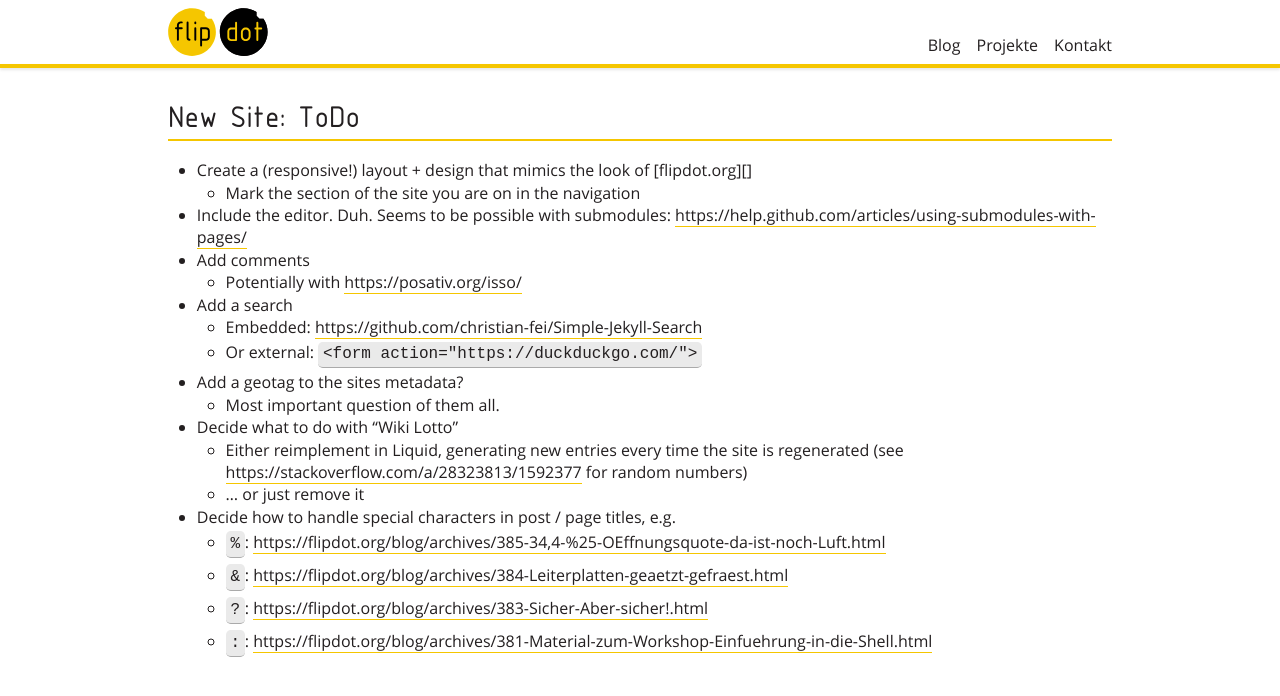
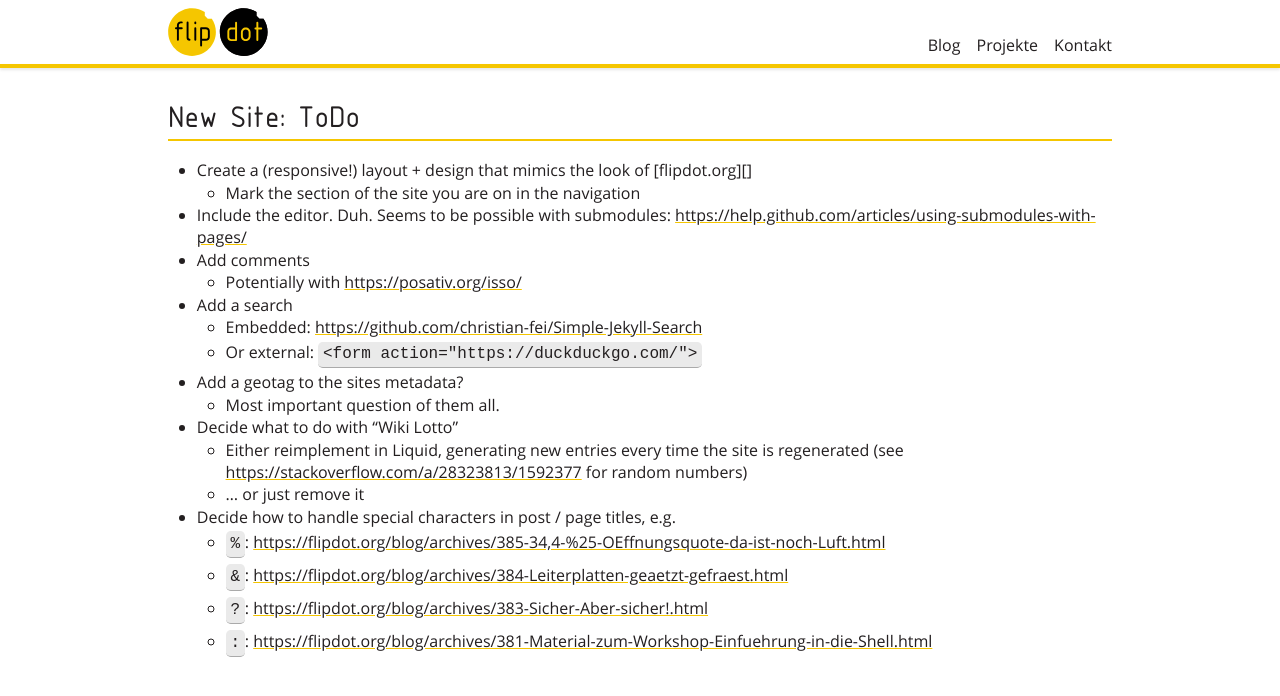
Before and after one commit to flipdot-faded/flipdot.github.io, a Jekyll site: the page built from new-site-todo/index.md, in a window 1280 px wide. Shown: the top 696 px of the page. Built offline with Jekyll 4.4.1, drawn with Linux system fonts in a browser that asks for light colours.

Commit message:
Today I learned about text-decoration-color

```diff
--- a/_sass/base.scss
+++ b/_sass/base.scss
@@ -51,6 +51,9 @@
     // Get rid of default link colorization
     color: inherit;
 
+    // Yellow underline
+    text-decoration-color: $flipdot-yellow;
+
     transition: color .1s;
 }
 
--- a/_sass/content.scss
+++ b/_sass/content.scss
@@ -5,17 +5,6 @@
 
     h1 {
         border-bottom: 2px solid $flipdot-yellow;
-    }
-
-    a {
-        text-decoration: none;
-        border-bottom: 1px solid $flipdot-yellow;
-    }
-
-    h1, h2, h3, h4, h5, h6 {
-        a {
-            border-bottom: none;
-        }
     }
 
     pre {
```
